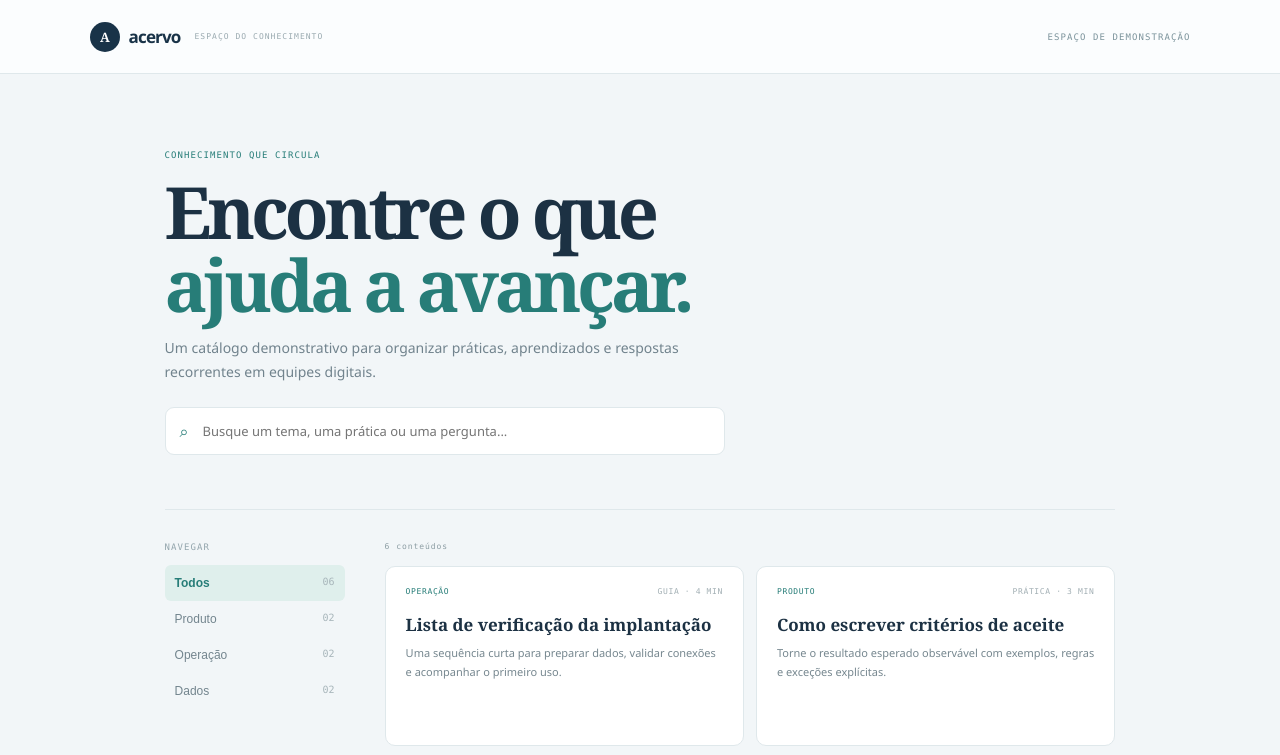
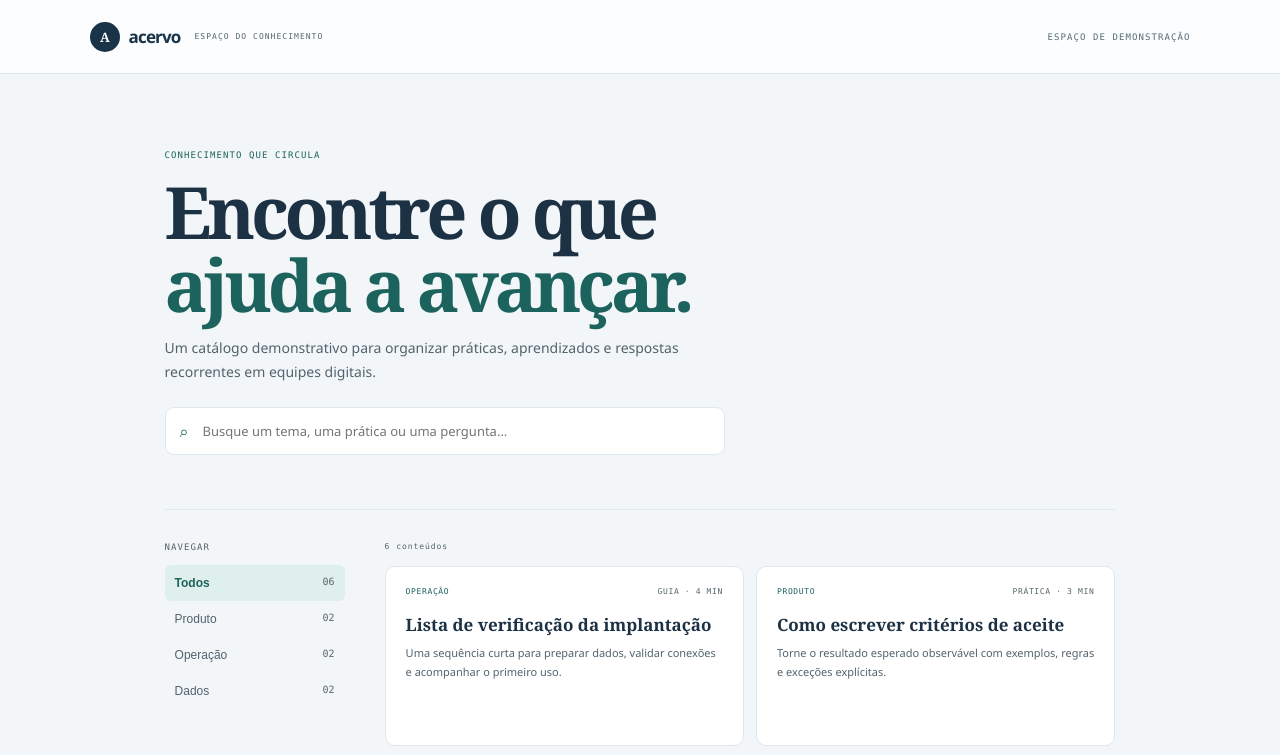
Before and after one commit to dieison-a/catalogo-de-conhecimento, a plain HTML site: page index.html in a window 1280 px wide. Shown: the top 755 px of the page. Drawn offline with Linux system fonts and the light colour scheme.

Commit message:
Melhora contraste e legibilidade
Co-authored-by: Copilot <223556219+Copilot@users.noreply.github.com>

```diff
--- a/styles.css
+++ b/styles.css
@@ -4,9 +4,9 @@
   background:#f2f6f8;
   --azul-marinho:#193348;
   --ceu:#dceef2;
-  --verde-azulado:#277d78;
+  --verde-azulado:#1c625d;
   --linha:#dfe8eb;
-  --suave:#71838d
+  --suave:#52636d
 }
 * {
   box-sizing:border-box
@@ -46,7 +46,7 @@ header {
 .marca small {
   font:500 8px "Consolas";
   letter-spacing:.13em;
-  color:#9aaab0;
+  color:#56666b;
   margin-left:5px
 }
 .nota-demonstracao,.sobretitulo,.titulo-filtro,.total-resultados,footer {
@@ -54,7 +54,7 @@ header {
   letter-spacing:.12em
 }
 .nota-demonstracao {
-  color:#7b939b
+  color:#566b74
 }
 main {
   max-width:1130px;
@@ -79,7 +79,7 @@ main {
 }
 .destaque>p:not(.sobretitulo) {
   max-width:540px;
-  color:#71838d;
+  color:var(--suave);
   line-height:1.7;
   font-size:14px
 }
@@ -116,7 +116,7 @@ main {
   padding:32px 0 64px
 }
 .titulo-filtro {
-  color:#93a5ac;
+  color:var(--suave);
   margin:0 0 13px
 }
 .categoria {
@@ -127,14 +127,14 @@ main {
   background:transparent;
   padding:11px 10px;
   text-align:left;
-  color:#73858e;
+  color:var(--suave);
   border-radius:6px;
   font-size:12px;
   cursor:pointer
 }
 .categoria span {
   font:10px "Consolas";
-  color:#a7b5ba
+  color:#56666b
 }
 .categoria.selecionado {
   background:#dfefec;
@@ -145,7 +145,7 @@ main {
   outline:2px solid var(--verde-azulado)
 }
 .total-resultados {
-  color:#8c9da3;
+  color:var(--suave);
   margin:0 0 15px;
   font-size:8px
 }
@@ -178,7 +178,7 @@ main {
   letter-spacing:.08em
 }
 .artigo time {
-  color:#a2afb4
+  color:#56666b
 }
 .artigo h2 {
   font:600 17px Georgia;
@@ -187,7 +187,7 @@ main {
 .artigo p {
   font-size:11px;
   line-height:1.7;
-  color:#76878f;
+  color:var(--suave);
   margin:0
 }
 .vazio {
@@ -195,7 +195,7 @@ main {
   font-size:13px
 }
 footer {
-  color:#99a9ae;
+  color:var(--suave);
   font-size:8px;
   border-top:1px solid var(--linha);
   padding:20px 0 30px
```
